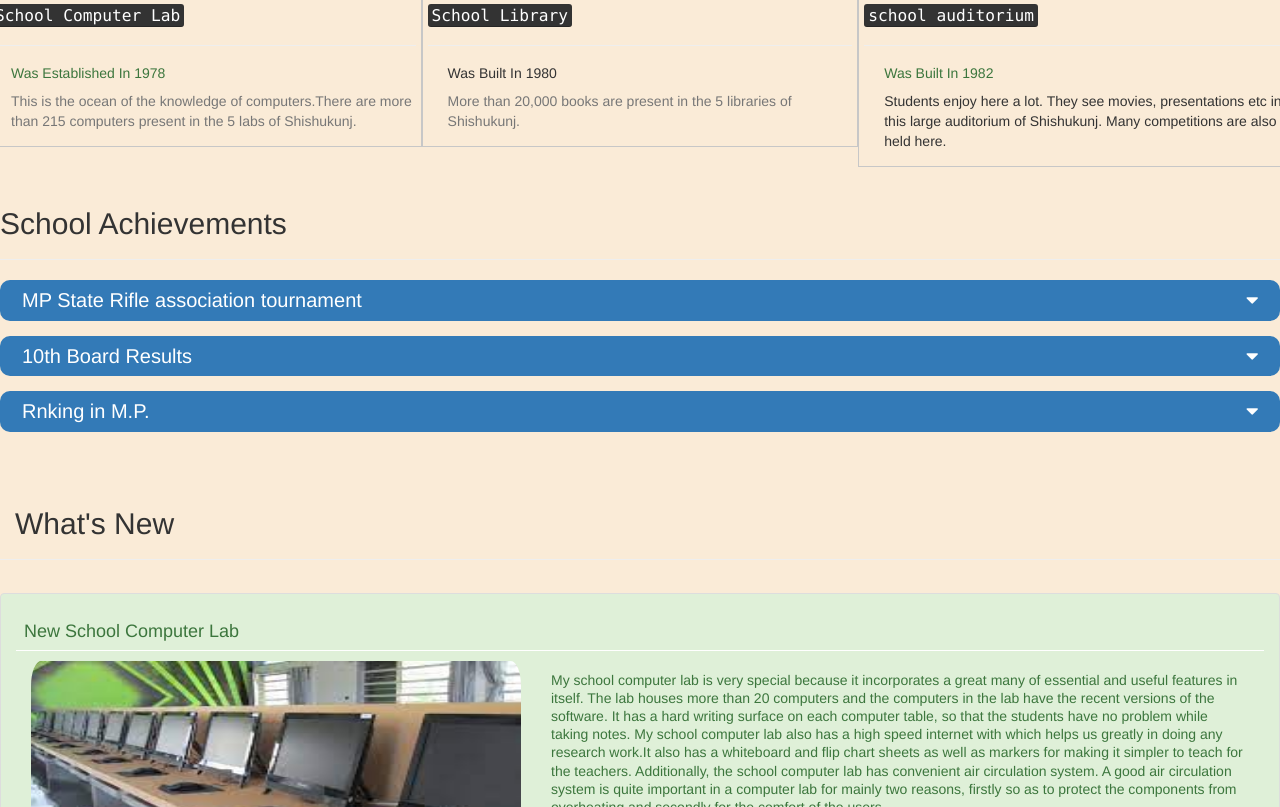
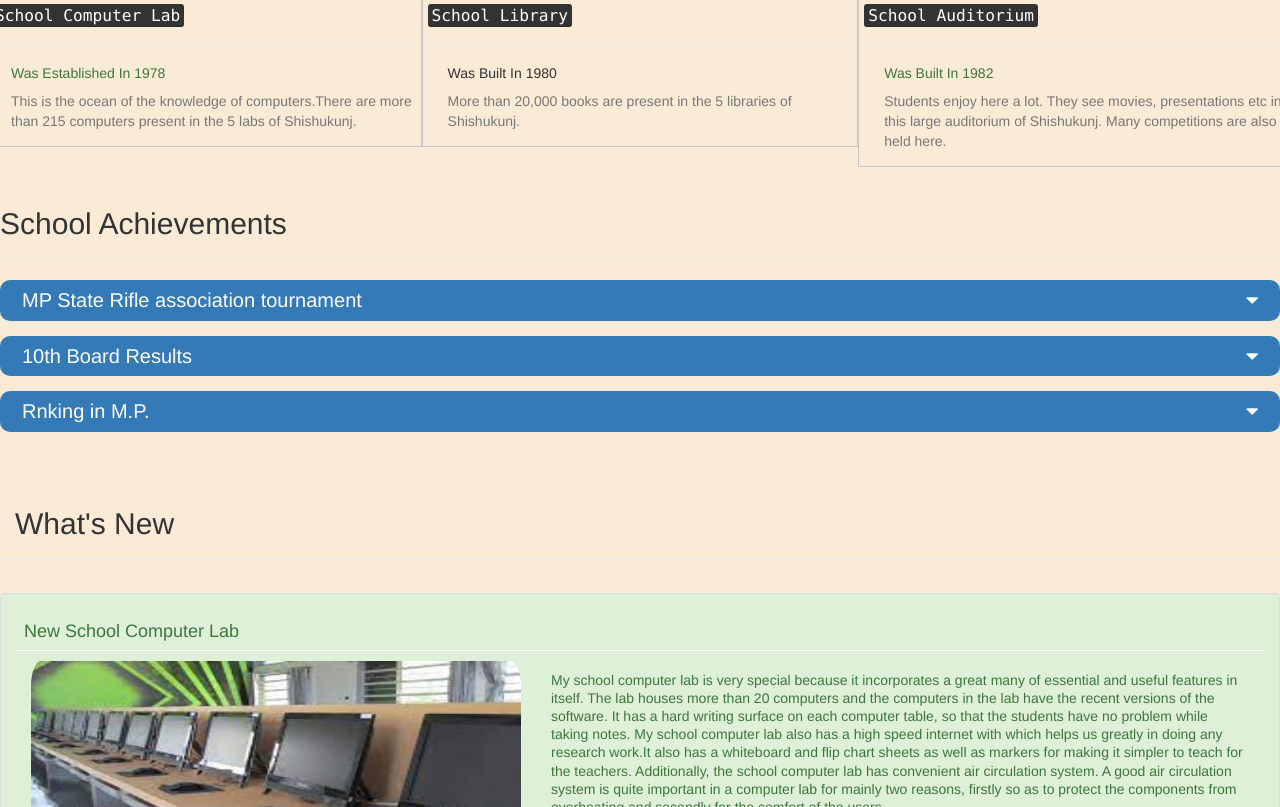
Before and after one commit to AnayMahajan/MySchoolWeb, a plain HTML site: page index.html in a window 1280 px wide. Shown: the part 952-1759 px from the top of the page. Drawn offline with nearby package versions, Linux system fonts and the light colour scheme.

Commit message:
Update index.html

```diff
--- a/index.html
+++ b/index.html
@@ -71,11 +71,11 @@
         <div class="travel_mainDiv">
             <img class="img-responsive" src="Infra-12-1024x683.jpg">
             <!-- Give text-capitalize below to make the first letters in Capitals-->
-            <h4 class=""><kbd>school auditorium</kbd></h4>
+            <h4 class="text-capitalize "><kbd>school auditorium</kbd></h4>
             <hr>
             <h5 class="text-success text-left text-capitalize">Was built in 1982</h5>
             <!-- Give text-muted below to show the text in grey color-->
-            <p class="text-left">Students enjoy here a lot. They see movies, presentations etc in this large auditorium of Shishukunj.
+            <p class="text-left text-muted">Students enjoy here a lot. They see movies, presentations etc in this large auditorium of Shishukunj.
                 Many competitions are also held here.
             </p>
         </div>
```
